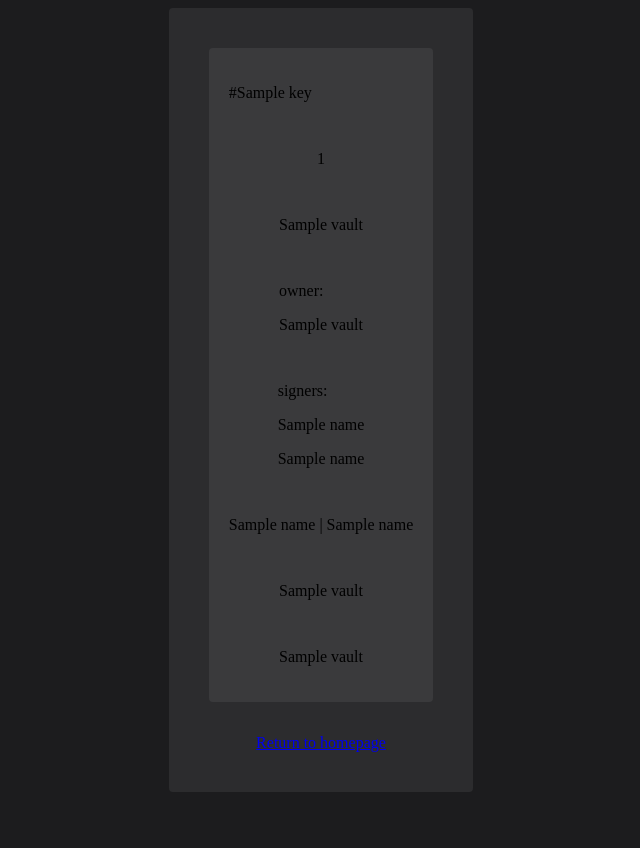
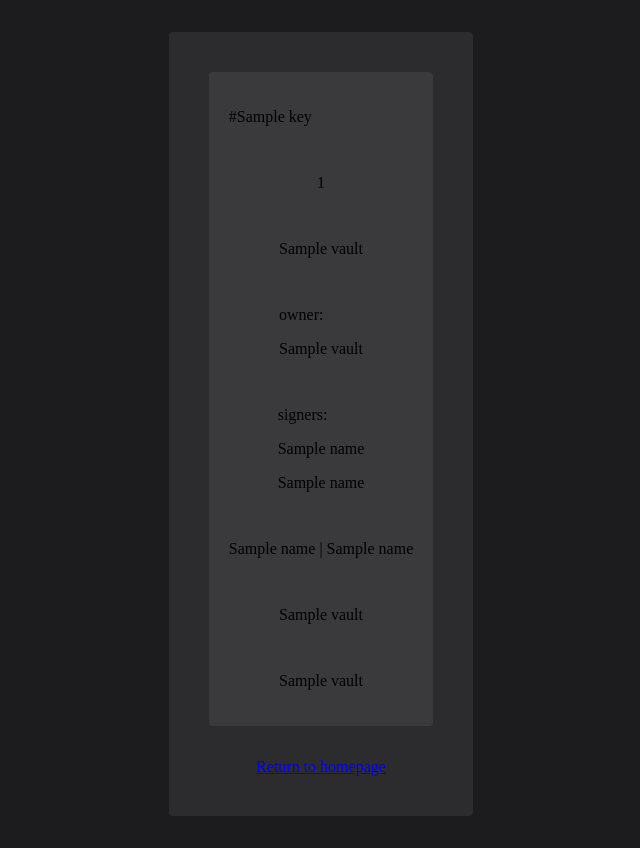
Before and after one commit to Naerhy/vaults, a Python web app: template flask/templates/vaults.html in a window 1280 px wide. Shown: the whole page, without its empty margins (319-959 px from the left). Before the commit the page ends 792 px from the top, so only its background shows below. Run offline with Jinja, Linux system fonts and the light colour scheme; the template is opened without the code that fills it: most values are stand-ins (such as "Sample title", 1, 10 or a date in 2020); some libraries are stand-ins or nearby versions.

Commit message:
Fix flex issue with 100% height

```diff
--- a/flask/static/css/main.css
+++ b/flask/static/css/main.css
@@ -13,7 +13,6 @@
 }
 
 html, body {
-	height: 100%;
 	margin: 0;
 }
 
@@ -23,6 +22,7 @@ body {
 	display: flex;
 	flex-direction: column;
 	justify-content: center;
+	min-height: 100vh;
 }
 
 main {
@@ -32,6 +32,7 @@ main {
 	display: flex;
 	flex-direction: column;
 	gap: 2rem;
+	margin: 2rem 0rem;
 	padding: 2.5rem;
 }
 
@@ -83,3 +84,7 @@ button {
 #index {
 	align-self: flex-start;
 }
+
+.vault-text-center {
+	text-align: center;
+}
```
